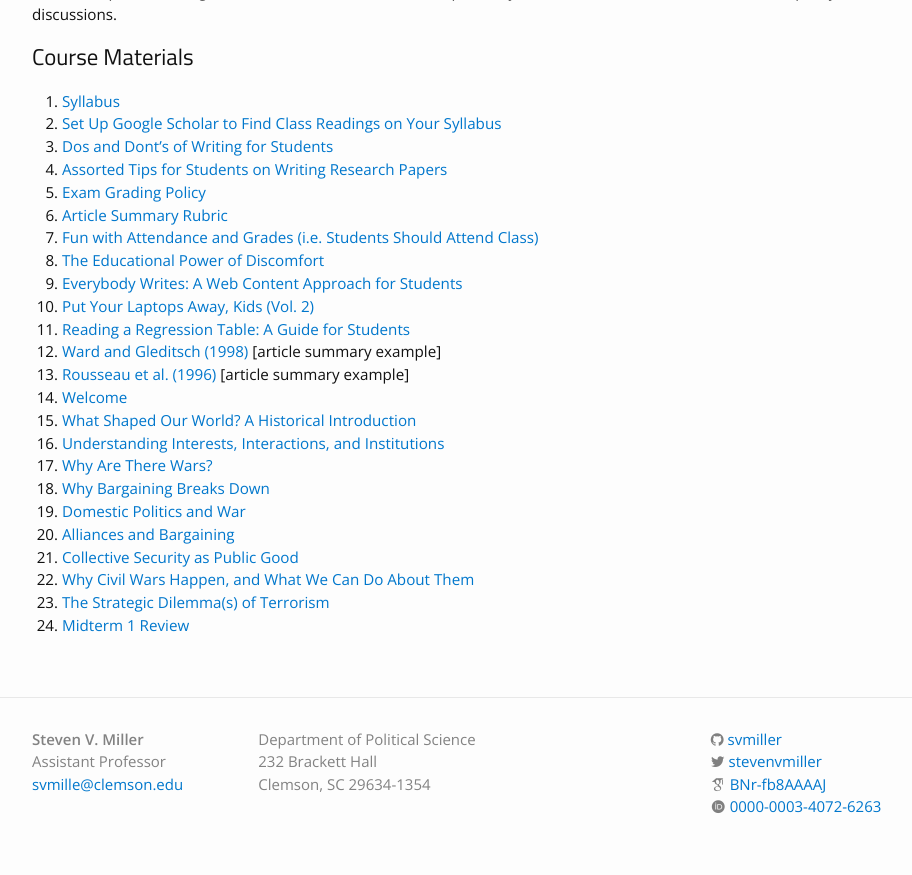
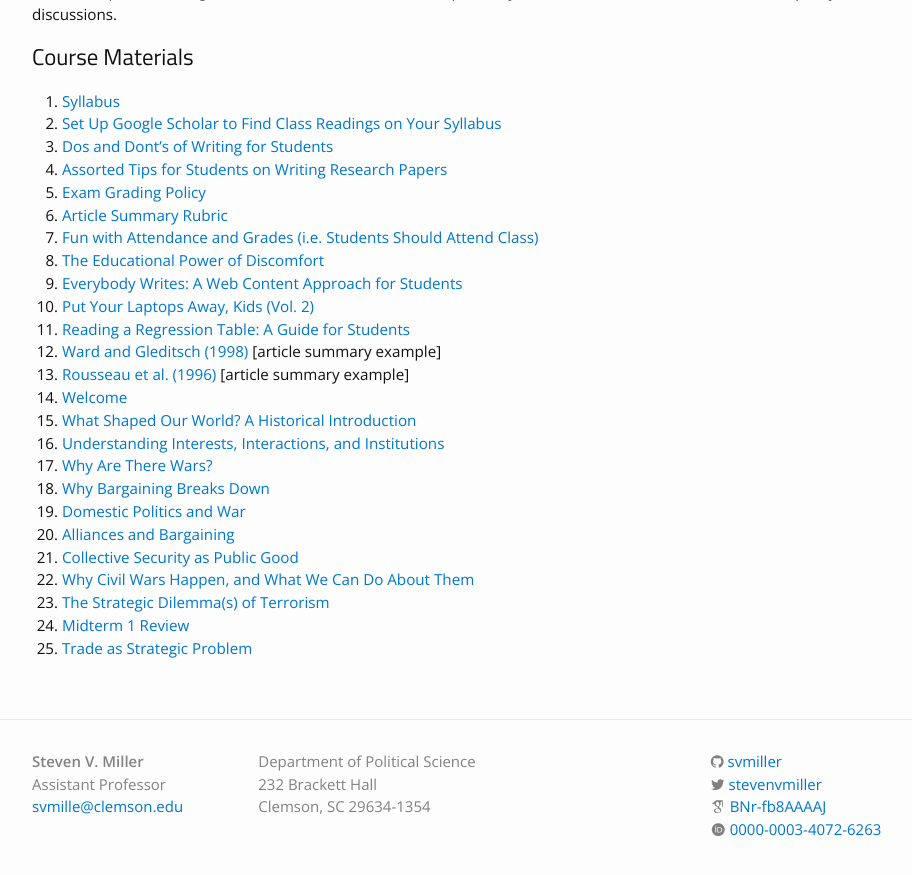
Before and after one commit to svmiller/svmiller.github.io, a Jekyll site: the page built from teaching/posc-1020.md, in a window 1280 px wide and 900 px high, scrolled down 743 px. Shown: the top 875 px of the window, without its empty margins (163-1075 px from the left). Built offline with Jekyll 4.4.1, drawn with Linux system fonts in a browser that asks for light colours; nearby versions of some CDN libraries; some web fonts are replaced.

Commit message:
add lecture 03.01.2018

```diff
--- a/teaching/posc-1020.md
+++ b/teaching/posc-1020.md
@@ -34,6 +34,7 @@
 22. [Why Civil Wars Happen, and What We Can Do About Them](https://www.dropbox.com/s/7k6zpkimiyua4yy/posc1020-lecture-civil-war.pdf?dl=0)
 23. [The Strategic Dilemma(s) of Terrorism](https://www.dropbox.com/s/6uj5iwtkczek5lb/posc1020-lecture-terrorism.pdf?dl=0)
 24. [Midterm 1 Review](https://www.dropbox.com/s/pxpacfvnpxkbt1c/posc1020-lecture-midterm1-review.pdf?dl=0)
+25. [Trade as Strategic Problem](https://www.dropbox.com/s/eg9ub3aoontke5g/posc1020-lecture-trade-2.pdf?dl=0)
 
 
 <!-- 14. [Welcome](https://www.dropbox.com/s/zlqai195eiv3chy/posc1020-lecture-welcome.pdf?dl=0)
```
